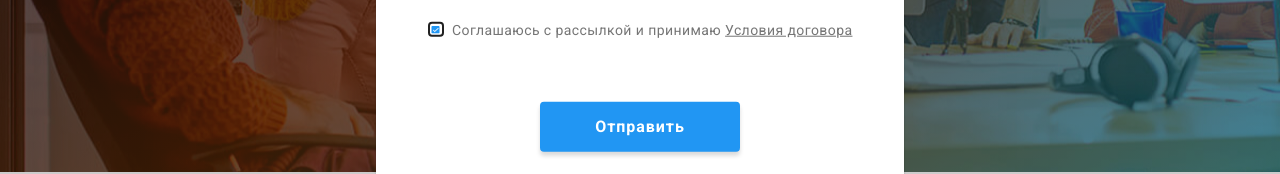
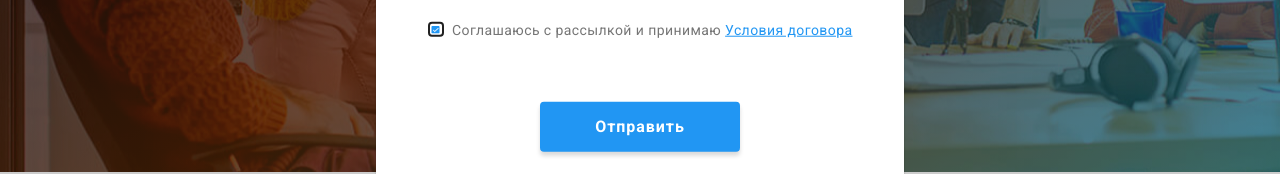
Before and after one commit to Alejandro111555/goit-markup-hw-06, a plain HTML site: page index.html in a window 1280 px wide. Both pictures are taken after a click on the button "Заказать услугу". Shown: the part 509-683 px from the top of the page. Drawn offline with nearby package versions, Linux system fonts and the light colour scheme.

Commit message:
Update style.css

```diff
--- a/styles/style.css
+++ b/styles/style.css
@@ -903,7 +903,7 @@ textarea.holder-text-style {
 
 .modal-checkbox-link {
   padding-left: 4px;
-  color: var(--accent-color);
+  color: var(--header-link-color);
 }
 
 .modal-checkbox span {
```
